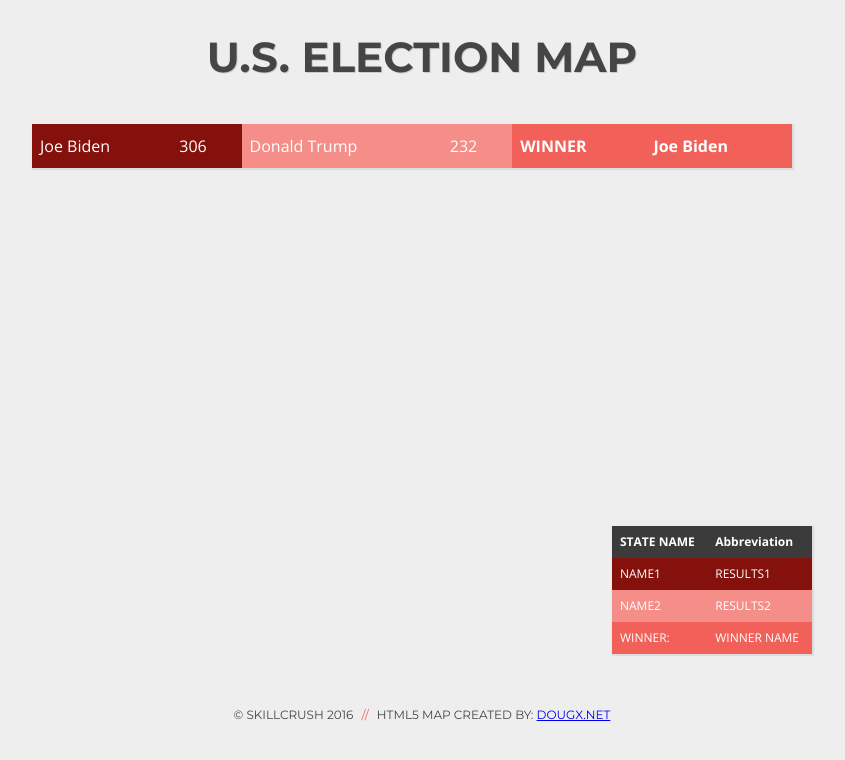
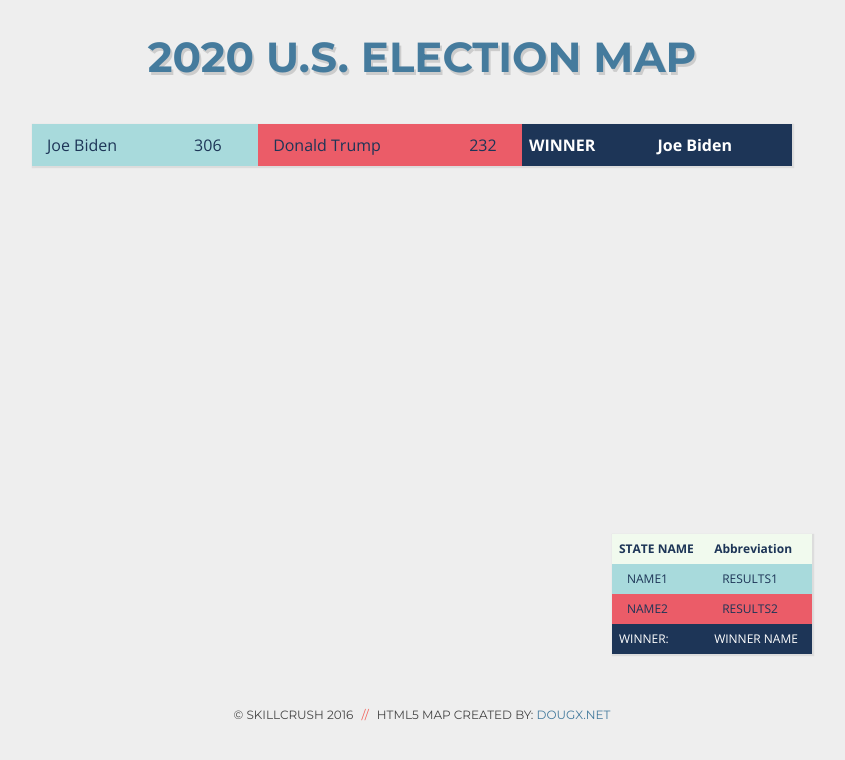
Before and after one commit to katarzyna-kw/election-map-project, a plain HTML site: page index.html in a window 1280 px wide. Shown: the whole page, without its empty margins (218-1063 px from the left). Drawn offline with nearby package versions, Linux system fonts and the light colour scheme; a script that the page names is missing.

Commit message:
Customized css and styling

```diff
--- a/actions.js
+++ b/actions.js
@@ -16,9 +16,9 @@
      return politician;
 }
 
-var biden = createPolitician("Joe Biden", [132, 17, 11]);
+var biden = createPolitician("Joe Biden", [168, 218, 220]);
 
-var trump = createPolitician("Donald Trump", [245, 141, 136]);
+var trump = createPolitician("Donald Trump", [235, 92, 104]);
 
 //*results*//
 
--- a/index.html
+++ b/index.html
@@ -11,7 +11,7 @@
 <body onload="onLoad();">
 <div class="page">
     <header>
-        <h1>U.S. ELECTION MAP</h1>
+        <h1>2020 U.S. ELECTION MAP</h1>
     </header>
 
     <div class="map-container">
--- a/style.css
+++ b/style.css
@@ -8,7 +8,7 @@
 
 body {
   font: 16px/26px 'Open Sans', Helvetica, Arial, sans-serif;
-  color: #454545;
+  color: #457b9d;
   margin: 0px;
   padding: 0px;
   background-color: #eee;
@@ -19,7 +19,7 @@
   text-align: center;
   font-family: 'Montserrat', serif;
   font-size: 21px;
-  text-shadow: 1px 1px #ccc;
+  text-shadow: 2px 3px #ccc;
 }
 
 .map-container {
@@ -49,26 +49,29 @@
 
 th, td {
   text-align: left;
-  padding: 8px;
+  padding: 7px;
 }
 #stateResults th{
-  background-color: #3b3b3b;
-  color: white;
+  background-color: #F1FAEE;
+  color: #1D3557;
 }
 #countryResults th {
-  background-color: #f16059;
+  background-color: #1D3557;
   color: white;
 }
 .name-1 {
-  background-color: rgb(132,17,11);
-  color: white;
+  background-color: rgb(168, 218, 220);
+  color: #1d3557;
+  padding-left: 15px;
 }
 .name-2 {
-  background-color: rgb(245, 141, 136);
-  color: white;
+  background-color: rgb(235, 92, 104);
+  color: #1d3557;
+  padding-left: 15px;
+  padding-right: 0;
 }
 .winner {
-  background-color: #f16059;
+  background-color: rgb(29, 53, 87);
   color: white;
 }
 
@@ -77,8 +80,18 @@
   font-size: 12px;
   text-align: center;
   text-transform: uppercase;
+  color: #454545;
 }
 footer span {
   color: #f16059;
   padding: 0 5px;
 }
+
+footer a {
+  text-decoration: none;
+  color: #457b9d;
+}
+
+footer a:hover {
+  color:rgb(168, 218, 220);
+}
```
